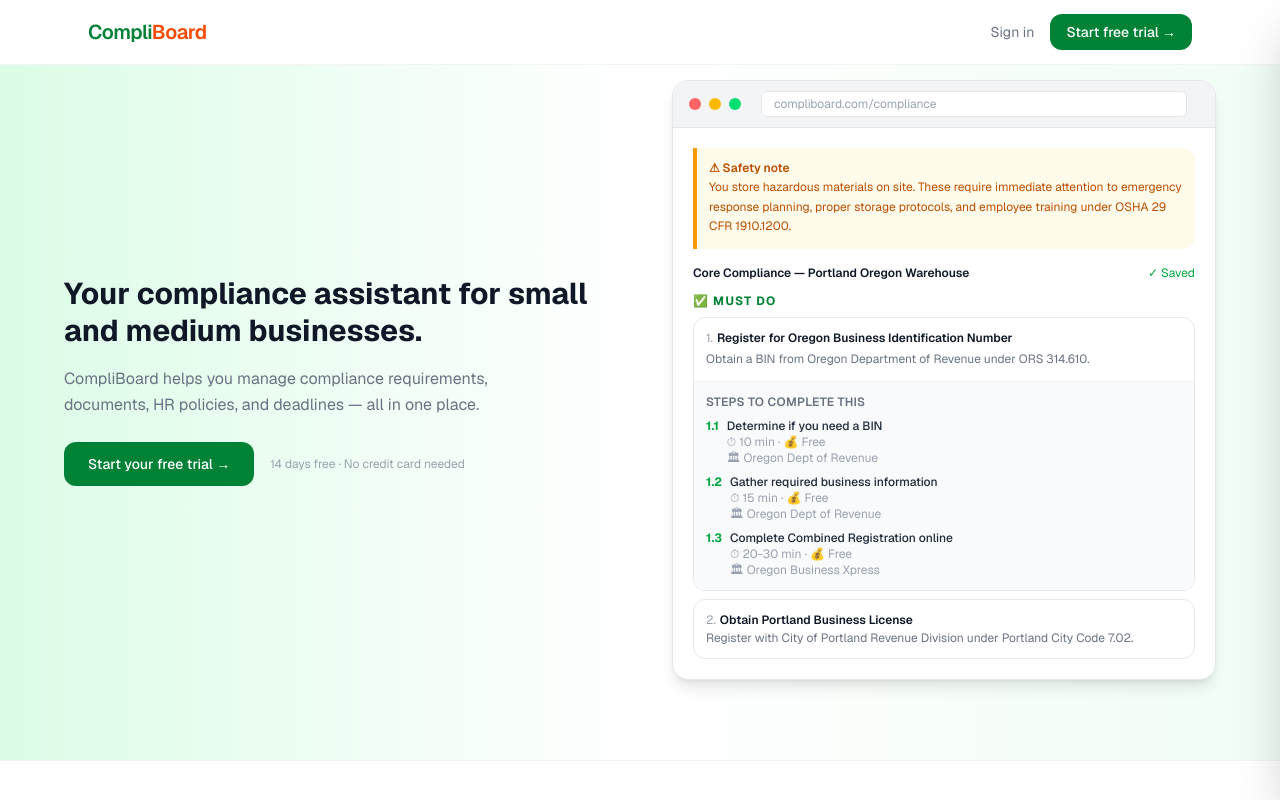
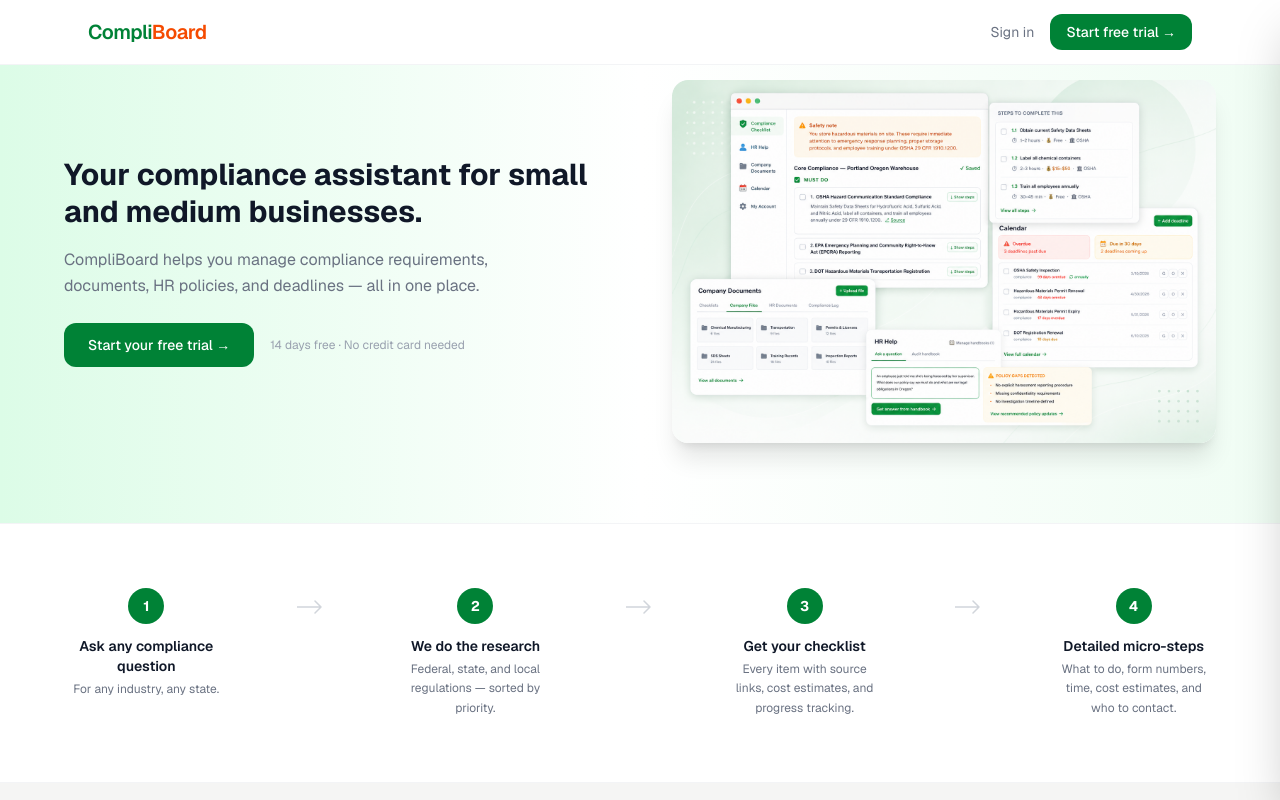
Before and after one commit to bhaskarc-compliboard/compliboard, a Next.js app: page / in a window 1280 px wide. Shown: the top 800 px of the page. Built offline with nearby package versions, Linux system fonts and the light colour scheme.

Commit message:
Homepage: replace hero coded mock with real product collage

```diff
--- a/app/page.tsx
+++ b/app/page.tsx
@@ -295,54 +295,11 @@
             </div>
           </div>
 
-          <div className="bg-white rounded-2xl border border-gray-200 shadow-lg overflow-hidden">
-            <div className="bg-gray-100 px-4 py-2.5 flex items-center gap-2 border-b border-gray-200">
-              <div className="w-3 h-3 rounded-full bg-red-400" />
-              <div className="w-3 h-3 rounded-full bg-amber-400" />
-              <div className="w-3 h-3 rounded-full bg-green-400" />
-              <div className="flex-1 mx-3 bg-white rounded-md px-3 py-1 text-xs text-gray-400 border border-gray-200">compliboard.com/compliance</div>
-            </div>
-            <div className="p-5">
-              <div className="mb-4 p-3 bg-amber-50 border-l-4 border-amber-500 rounded-r-xl">
-                <p className="text-xs font-semibold text-amber-700 mb-0.5">⚠ Safety note</p>
-                <p className="text-xs text-amber-700 leading-relaxed">You store hazardous materials on site. These require immediate attention to emergency response planning, proper storage protocols, and employee training under OSHA 29 CFR 1910.1200.</p>
-              </div>
-              <div className="flex items-center justify-between mb-3">
-                <p className="text-xs font-semibold text-gray-900">Core Compliance — Portland Oregon Warehouse</p>
-                <span className="text-xs text-green-600">✓ Saved</span>
-              </div>
-              <p className="text-xs font-bold uppercase tracking-widest text-green-700 mb-2">✅ Must Do</p>
-              <div className="border border-gray-200 rounded-xl mb-2 overflow-hidden">
-                <div className="p-3">
-                  <p className="text-xs font-semibold text-gray-900 mb-1"><span className="text-gray-400 font-normal mr-1">1.</span>Register for Oregon Business Identification Number</p>
-                  <p className="text-xs text-gray-500 leading-relaxed">Obtain a BIN from Oregon Department of Revenue under ORS 314.610.</p>
-                </div>
-                <div className="bg-gray-50 border-t border-gray-100 px-3 py-3">
-                  <p className="text-xs font-semibold text-gray-500 uppercase tracking-wide mb-2">Steps to complete this</p>
-                  <div className="space-y-2">
-                    {[
-                      {n:"1.1",name:"Determine if you need a BIN",time:"10 min",cost:"Free",agency:"Oregon Dept of Revenue"},
-                      {n:"1.2",name:"Gather required business information",time:"15 min",cost:"Free",agency:"Oregon Dept of Revenue"},
-                      {n:"1.3",name:"Complete Combined Registration online",time:"20-30 min",cost:"Free",agency:"Oregon Business Xpress"},
-                    ].map(s => (
-                      <div key={s.n} className="flex gap-2">
-                        <span className="text-xs font-bold text-green-600 flex-shrink-0">{s.n}</span>
-                        <div>
-                          <p className="text-xs font-medium text-gray-800">{s.name}</p>
-                          <p className="text-xs text-gray-400">⏱ {s.time} · 💰 {s.cost}</p>
-                          <p className="text-xs text-gray-400">🏛 {s.agency}</p>
-                        </div>
-                      </div>
-                    ))}
-                  </div>
-                </div>
-              </div>
-              <div className="border border-gray-200 rounded-xl p-3">
-                <p className="text-xs font-semibold text-gray-900"><span className="text-gray-400 font-normal mr-1">2.</span>Obtain Portland Business License</p>
-                <p className="text-xs text-gray-500 mt-0.5">Register with City of Portland Revenue Division under Portland City Code 7.02.</p>
-              </div>
-            </div>
-          </div>
+          <img
+            src="/Hero1.png"
+            alt="CompliBoard product — compliance checklist, document audit, calendar and HR help"
+            className="w-full h-auto rounded-2xl shadow-xl"
+          />
         </div>
       </section>
 
```
Also changed, not shown: public/Hero1.png (added).
